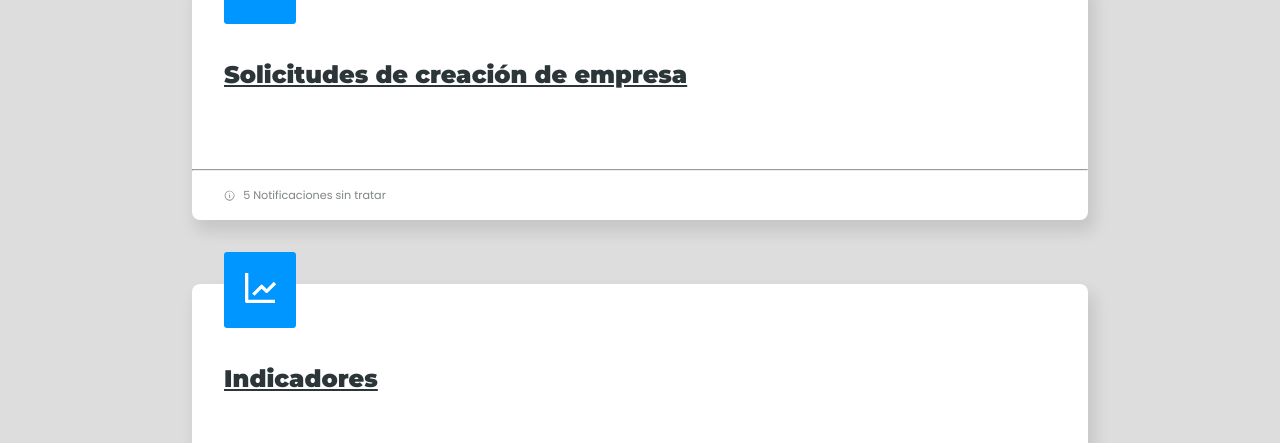
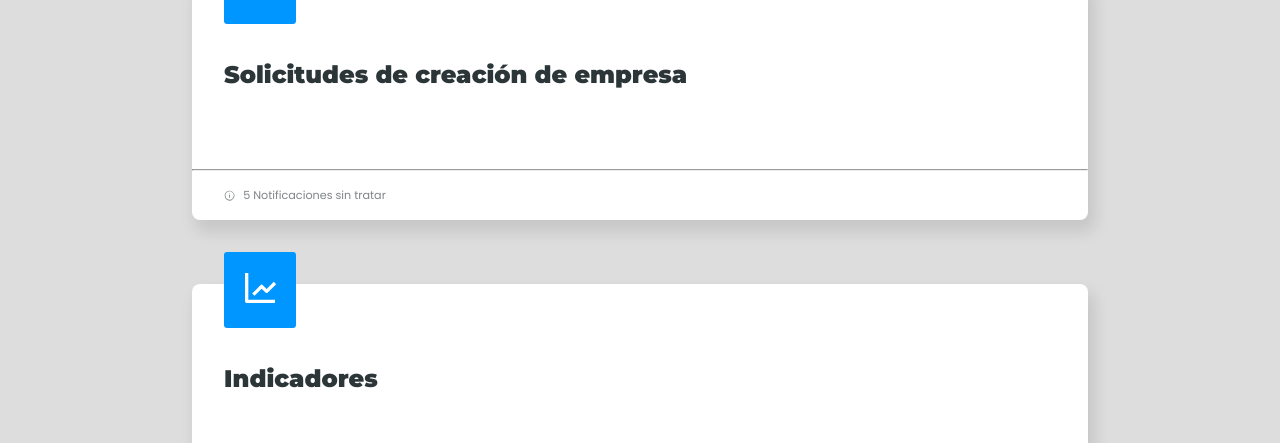
Before and after one commit to Jevelopers/PreValente, a React (Create React App) app in the folder prevalente/: page / in a window 1280 px wide. Shown: the part 284-727 px from the top of the page. Built offline with nearby package versions, Linux system fonts and the light colour scheme.

Commit message:
UpdateCardLg

```diff
--- a/prevalente/src/Components/Card/Lg/Card.module.css
+++ b/prevalente/src/Components/Card/Lg/Card.module.css
@@ -43,7 +43,6 @@
 }
 
 .card__info {
-    background: red;
     width: 100%;
     margin: 2rem 0;
     display: flex;
--- a/prevalente/src/Components/Card/Sm/Card.jsx
+++ b/prevalente/src/Components/Card/Sm/Card.jsx
@@ -11,7 +11,7 @@ function Card({icon, title, cantidadSolicit}) {
         <img className={stylesCard.header__icon} src= {icon} alt="Icon" srcset="" />
       </div>
       <div className={stylesCard.box__body}>
-        <Link to="" className={stylesCard.body__title}>{title}</Link>
+        <Link to="Solicitar" className={stylesCard.body__title}>{title}</Link>
       </div>
       <hr />
       <div className={stylesCard.box__footer}>
--- a/prevalente/src/Components/Card/Sm/Card.module.css
+++ b/prevalente/src/Components/Card/Sm/Card.module.css
@@ -33,6 +33,7 @@
 }
 
 .body__title {
+    text-decoration: none;
     font-weight: bold;
     font-family: var(--font-primary);
     font-size: 1.5rem;
```
